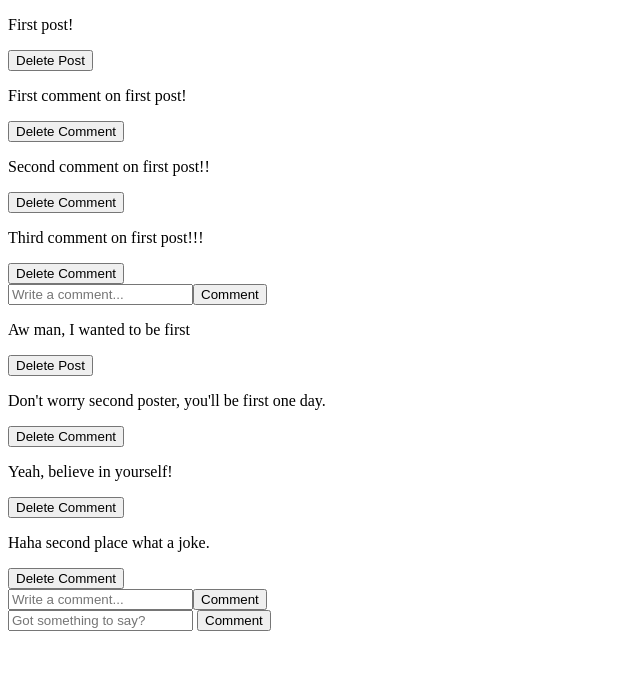
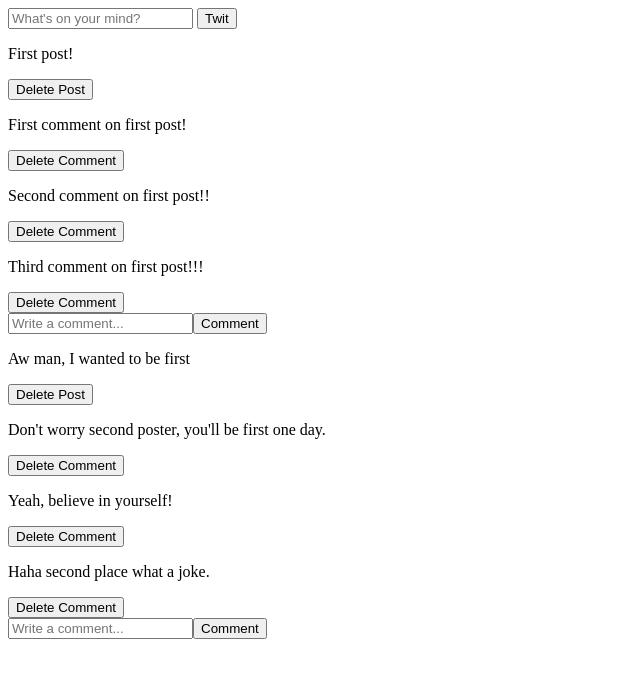
Before and after one commit to LiorKirshner/tweeter, a website with bundled scripts: page index.html in a window 1280 px wide. Shown: the whole page, without its empty margins (0-640 px from the left). Built offline with nearby package versions, Linux system fonts and the light colour scheme.

Commit message:
Event listener for creating a new post

```diff
--- a/index.html
+++ b/index.html
@@ -12,12 +12,10 @@
     <script type="module" src="main.js"></script>
   </head>
   <body>
+    <section id="new-post">
+      <input id="input" type="text" placeholder="What's on your mind?" />
+      <button id="twit-btn">Twit</button>
+    </section>
     <div id="postsContainer"></div>
-    <input
-      type="text"
-      placeholder="Got something to say?"
-      class="comment-input"
-    />
-    <button class="comment-button">Comment</button>
   </body>
 </html>
--- a/main.js
+++ b/main.js
@@ -12,8 +12,8 @@ renderer.renderPosts(tweeter.getPosts());
  * Triggered when the main comment button is clicked.
  * Adds the post to the model and re-renders all posts.
  */
-document.querySelector(".comment-button").addEventListener("click", () => {
-  const input = document.querySelector(".comment-input");
+document.getElementById("twit-btn").addEventListener("click", () => {
+  const input = document.getElementById("input");
   const text = input.value.trim();
   if (text) {
     // Add a new post to the data model
```
